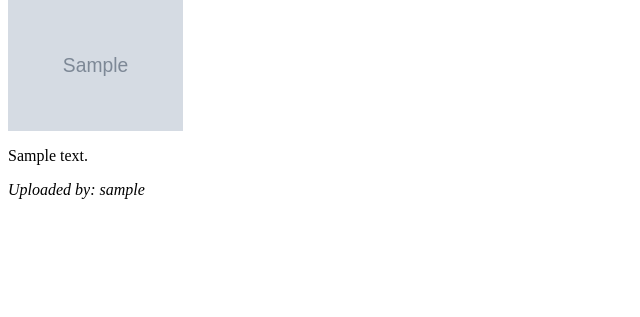
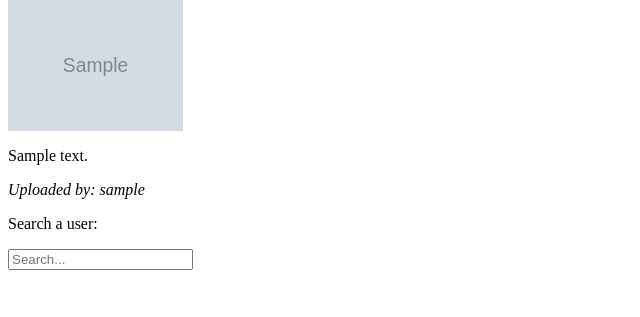
Before and after one commit to paradoxpj/Blog-Project, a Django app: page /home/ in a window 1280 px wide. Shown: the part 139-456 px from the top of the page, without its empty margins (0-640 px from the left). Run offline with Django 3.2, Linux system fonts and the light colour scheme; a user stored in the database is signed in; tables that the repository leaves empty hold one stand-in row (values such as "Sample post"); grey boxes marked "Sample" are stand-in pictures.

Commit message:
Added search users features

```diff
--- a/blog/urls.py
+++ b/blog/urls.py
@@ -9,5 +9,5 @@ urlpatterns = [
     path('accounts/login/', views.login_view, name="login"),
     path('accounts/logout', views.logout_view, name="logout"),
     path('upload/', views.PostCreate.as_view(), name="post_create"),
-
+    path('search/', views.searchusers, name='search_results'),
 ]
--- a/blog/views.py
+++ b/blog/views.py
@@ -1,5 +1,6 @@
 from django.shortcuts import render, redirect
 from django.contrib.auth import login, authenticate, logout
+from django.contrib.auth.models import User
 
 from .forms import SignUpForm, LoginForm
 
@@ -7,12 +8,15 @@ from django.contrib.auth.decorators import login_required
 from django.contrib.auth.mixins import LoginRequiredMixin
 
 from django.views.generic.edit import CreateView, UpdateView, DeleteView
+from django.views.generic import ListView
 
 from .models import Post
 
 from django.urls import reverse
 
 from datetime import datetime
+
+from django.db.models import Q
 
 
 
@@ -81,3 +85,29 @@ def home(request):
         'user': user,
     }
     return render(request, 'home.html', context)
+
+
+@login_required
+def searchusers(request):
+    if request.method == 'GET':
+        query= request.GET.get('q')
+
+        submitbutton= request.GET.get('submit')
+
+        if query is not None:
+            lookups= Q(username__icontains=query)
+
+            results= User.objects.filter(lookups).distinct()
+
+            context={'searched_user': results,
+                     'submitbutton': submitbutton,
+                     'title' : 'Search results'
+            }
+
+            return render(request, 'search_results.html', context)
+
+        else:
+            return render(request, 'search_results.html')
+
+    else:
+        return render(request, 'search_results.html')
--- a/templates/home.html
+++ b/templates/home.html
@@ -9,4 +9,9 @@
   <img src="{{ post.image.url }}" width="175" length="175">
   <p>{{ post.description }}<p>
   <p><i>Uploaded by: {{ user.username }}</i><p>
+
+  <p> Search a user: </p>
+  <form action="{% url 'blog:search_results' %}" method="get">
+    <input name="q" type="text" placeholder="Search...">
+  </form>
 {% endfor %}
```
Also changed, not shown: templates/search_results.html (added, +9 -0 lines).
